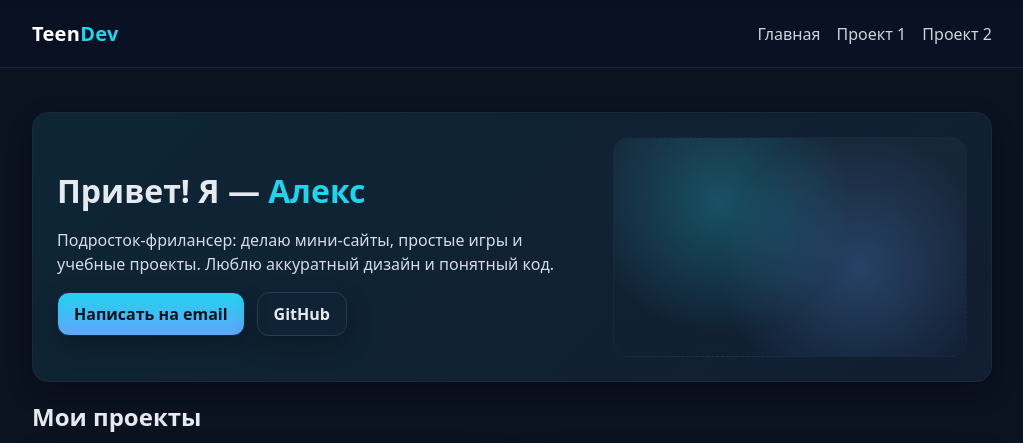
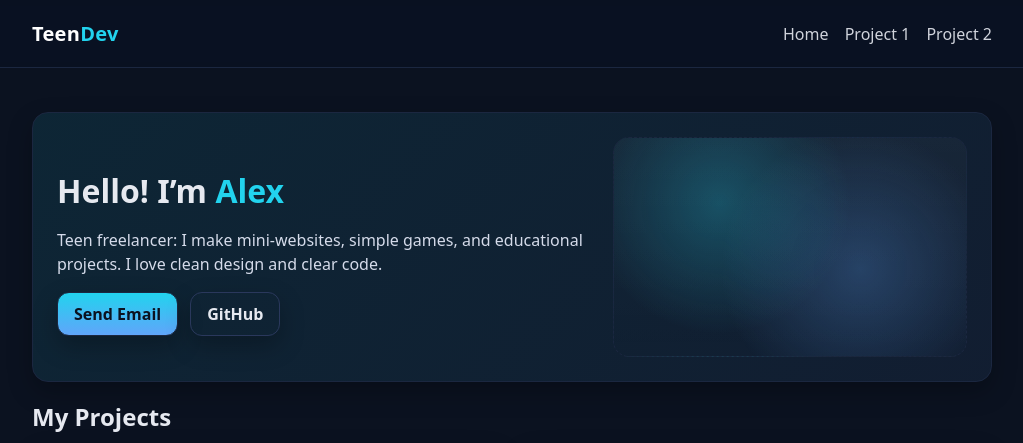
Before and after one commit to AndreiPabiarzhyn/teen_portfolio_flask, a Flask app: page / in a window 1280 px wide. Shown: the top 443 px of the page, without its empty margins (128-1151 px from the left). Run offline with Flask 3, Linux system fonts and the light colour scheme.

Commit message:
скуф

```diff
--- a/app.py
+++ b/app.py
@@ -1,21 +1,20 @@
-
 from flask import Flask, render_template, url_for
 
 app = Flask(__name__)
 
-# Данные о проектах
+# Project data
 PROJECTS = {
     "project1": {
         "slug": "project1",
-        "title": "Игра-головоломка на Scratch",
+        "title": "Puzzle Game in Scratch",
         "image": "images/project1.svg",
-        "description": "Небольшая игра, где нужно собрать кристаллы и пройти 5 уровней. Сделано в Scratch."
+        "description": "A small game where you need to collect crystals and pass 5 levels. Made in Scratch."
     },
     "project2": {
         "slug": "project2",
-        "title": "Мини-сайт на HTML/CSS",
+        "title": "Mini Website in HTML/CSS",
         "image": "images/project2.svg",
-        "description": "Лендинг о любимом хобби. Адаптивная вёрстка, аккуратные карточки и шрифты."
+        "description": "A landing page about a favorite hobby. Responsive layout, neat cards, and fonts."
     }
 }
 
--- a/templates/base.html
+++ b/templates/base.html
@@ -1,9 +1,9 @@
 <!doctype html>
-<html lang="ru">
+<html lang="en">
 <head>
   <meta charset="utf-8" />
   <meta name="viewport" content="width=device-width, initial-scale=1" />
-  <title>{% block title %}Портфолио подростка-фрилансера{% endblock %}</title>
+  <title>{% block title %}Teen Freelancer Portfolio{% endblock %}</title>
   <link rel="stylesheet" href="{{ url_for('static', filename='style.css') }}">
 </head>
 <body>
@@ -11,9 +11,9 @@
     <div class="container row">
       <a class="logo" href="{{ url_for('index') }}">Teen<span>Dev</span></a>
       <nav class="nav">
-        <a href="{{ url_for('index') }}">Главная</a>
-        <a href="{{ url_for('project1') }}">Проект 1</a>
-        <a href="{{ url_for('project2') }}">Проект 2</a>
+        <a href="{{ url_for('index') }}">Home</a>
+        <a href="{{ url_for('project1') }}">Project 1</a>
+        <a href="{{ url_for('project2') }}">Project 2</a>
       </nav>
     </div>
   </header>
@@ -24,7 +24,7 @@
 
   <footer class="site-footer">
     <div class="container">
-      <p>© 2025 TeenDev. Сделано на Flask.</p>
+      <p>© 2025 TeenDev. Built with Flask.</p>
     </div>
   </footer>
 </body>
--- a/templates/index.html
+++ b/templates/index.html
@@ -1,15 +1,15 @@
 {% extends "base.html" %}
-{% block title %}Главная — Портфолио{% endblock %}
+{% block title %}Home — Portfolio{% endblock %}
 {% block content %}
 <section class="hero">
   <div class="hero-text">
-    <h1>Привет! Я — <span class="accent">Алекс</span></h1>
+    <h1>Hello! I’m <span class="accent">Alex</span></h1>
     <p class="lead">
-      Подросток-фрилансер: делаю мини-сайты, простые игры и учебные проекты.
-      Люблю аккуратный дизайн и понятный код.
+      Teen freelancer: I make mini-websites, simple games, and educational projects.
+      I love clean design and clear code.
     </p>
     <div class="contacts">
-      <a class="btn" href="mailto:alex.freelance@example.com">Написать на email</a>
+      <a class="btn" href="mailto:alex.freelance@example.com">Send Email</a>
       <a class="btn btn-ghost" href="https://github.com/username" target="_blank" rel="noreferrer">GitHub</a>
     </div>
   </div>
@@ -17,15 +17,15 @@
 </section>
 
 <section class="projects">
-  <h2>Мои проекты</h2>
+  <h2>My Projects</h2>
   <div class="grid">
     {% for key, p in projects.items() %}
     <article class="card">
-      <img src="{{ url_for('static', filename=p.image) }}" alt="Изображение проекта: {{ p.title }}">
+      <img src="{{ url_for('static', filename=p.image) }}" alt="Project image: {{ p.title }}">
       <div class="card-body">
         <h3>{{ p.title }}</h3>
         <p>{{ p.description }}</p>
-        <a class="btn small" href="{{ url_for(p.slug) }}">Смотреть</a>
+        <a class="btn small" href="{{ url_for(p.slug) }}">View</a>
       </div>
     </article>
     {% endfor %}
```
Also changed, not shown: templates/project.html (+7 -7 lines).
